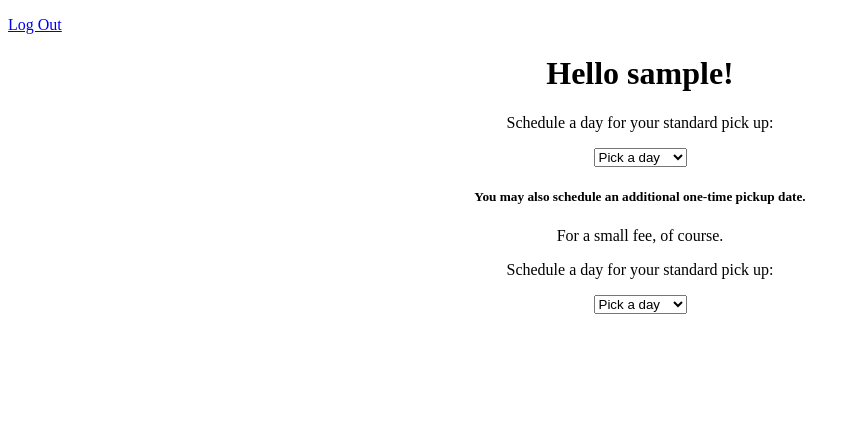
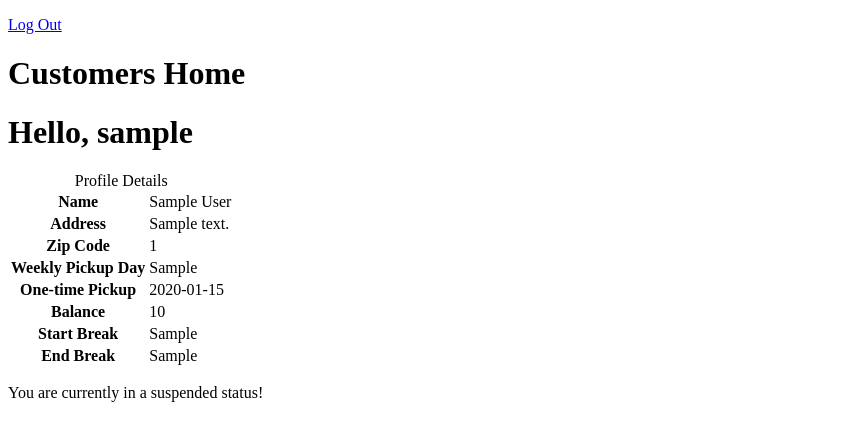
Before and after one commit to giuseppe-g-gelardi/Django_Trash_collector, a Django app: page /customers/ in a window 1280 px wide. Shown: the top 441 px of the page, without its empty margins (0-857 px from the left). Run offline with Django 3.2, Linux system fonts and the light colour scheme; a user stored in the database is signed in; tables that the repository leaves empty hold one stand-in row (values such as "Sample post").

Commit message:
creat fully works and so does the reg for customer but edit is having some iossues atm

```diff
--- a/trash_collector/customers/templates/customers/index.html
+++ b/trash_collector/customers/templates/customers/index.html
@@ -1,86 +1,68 @@
 {% extends 'base.html' %}
-{# This top line allows this template to utilizing the styling and layout from the base. All your templates should do the same. #}
+{# This top line allows this template to utilizing the styling and layout from the base. All your templates should do
+the same. #}
 
-{% comment %} {% block title %} Customer Home {% endblock %} {% endcomment %}
-
-{% comment %} {% block header %} Customer Home {% endblock %} {% endcomment %}
+{% block title %} Customers Home {% endblock %}
+{% block header %} <h1 class="display-1 text-center" id="title">Customers Home</h1> {% endblock %}
 
 {% block content %}
-  {% if user.is_authenticated %}
-
-
-
-
-
-<div class="container mt-5" align="center">
-    <div class="row">
-        <div class="col-sm-3"></div>
-            <div class="col-sm-3 col-md-6">
-                <h1>Hello {{ user.username }}!</br></h1>
-            </div>
-        <div class="col-md-3"></div>
-        <div class="col-md-3"></div>
-        <div class="col-md-6" align="center" mt-5>
-            <form action="{% url 'customers:weekly_pick_up' user.id %}" method="POST">
-                <label for="days">
-                <p>Schedule a day for your standard pick up:</p>
-                </label>
-                    <select class="form-select">
-                        <option >Pick a day</option>
-                        <option value = "sunday">Sunday</option>
-                        <option value = "monday">Monday</option>
-                        <option value = "tuesday">Tuesday</option>
-                        <option value = "wednesday">Wednesday</option>
-                        <option value = "thursday">Thursday</option>
-                        <option value = "friday">Friday</option>
-                        <option value = "saturday">Saturday</option>
-                    </select>
-            </form>
-        </div>
-        <div class="col-md-3"></div>
+  <div class="row row-cols-auto d-flex justify-content-center">
+    {% if user.is_authenticated %}
+    <div class="col"></div>
+    <div class="col" id="custom-table">
+      <h1 class="display-3 text-center" id="subtitle">Hello, {{ user.username }}</h1>
+      <table class="table table-striped table-hover table-light">
+        <caption>Profile Details</caption>
+        <tbody>
+          <tr>
+            <th>Name</th> <!-- Row Header-->
+            <td>{{ specific_customer.name }}</td> <!-- Row Data -->
+          </tr>
+          <tr>
+            <th>Address</th>
+            <td>{{ specific_customer.address }}</td>
+          </tr>
+          <tr>
+            <th>Zip Code</th>
+            <td>{{ specific_customer.zip_code }}</td>
+          </tr>
+          <tr>
+            <th>Weekly Pickup Day</th>
+            <td>{{ specific_customer.weekly_pickup_day }}</td>
+          </tr>
+          <tr>
+            <th>One-time Pickup</th>
+            <td>{{ specific_customer.onetime_pickup }}</td>
+          </tr>
+          <tr>
+            <th>Balance</th>
+            <td>{{ specific_customer.balance }}</td>
+          </tr>
+          <tr>
+            <th>Start Break</th>
+            <td>{{ specific_customer.start_suspension }}</td>
+          </tr>
+          <tr>
+            <th>End Break</th>
+            <td>{{ specific_customer.end_suspension }}</td>
+          </tr>
+        </tbody>
+      </table>
+      {% if specific_customer.has_suspension == True %}
+        <p>You are currently in a suspended status!</p>
+      {% else %}
+        <p>You are not in a suspended status.</p>
+      {% endif %}
     </div>
-</div>
-
-<div class="container mt-5" align="center" >
-    <div class="row">
-        <div class="col-md-3"></div>
-        <div class="col-md-6">
-            <h5>
-            You may also schedule an additional one-time pickup date.
-            </h5>
-            <p>
-            For a small fee, of course.
-            </p>
-
-            <form action="{% url 'customers:weekly_pick_up' user.id %}" method="POST">
-            {% comment %} need to change this to one_time_pickup {% endcomment %}
-                <label for="one_time">
-                <p>Schedule a day for your standard pick up:</p>
-                </label>
-                    <select class="form-select">
-                        <option >Pick a day</option>
-                        <option value = "sunday">Sunday</option>
-                        <option value = "monday">Monday</option>
-                        <option value = "tuesday">Tuesday</option>
-                        <option value = "wednesday">Wednesday</option>
-                        <option value = "thursday">Thursday</option>
-                        <option value = "friday">Friday</option>
-                        <option value = "saturday">Saturday</option>
-                    </select>
-            </form>
-
-
-        </div>
-        <div class="col-md-3">
-
-        </div>
+    <div class="col"></div>
+    {% else %}
+    <div class="col"></div>
+    <div class="col">
+      <p>You are at the customer index, but you are not logged in.</p>
+      <a href="{% url 'login' %}">Log In</a>
+      <a href="{% url 'accounts:register' %}">Sign Up</a>
     </div>
-</div>
-
-
-  {% else %}
-    <p>You are at the customer index, but you are not logged in.</p>
-    <a href="{% url 'login' %}">Log In</a>
-    <a href="{% url 'accounts:register' %}">Sign Up</a>
-  {% endif %}
+    <div class="col-4"></div>
+      {% endif %}
+  </div>
 {% endblock %}
```
Also changed, not shown: trash_collector/customers/templates/customers/create.html (added, +26 -0 lines), trash_collector/customers/templates/customers/edit.html (added, +79 -0 lines).
